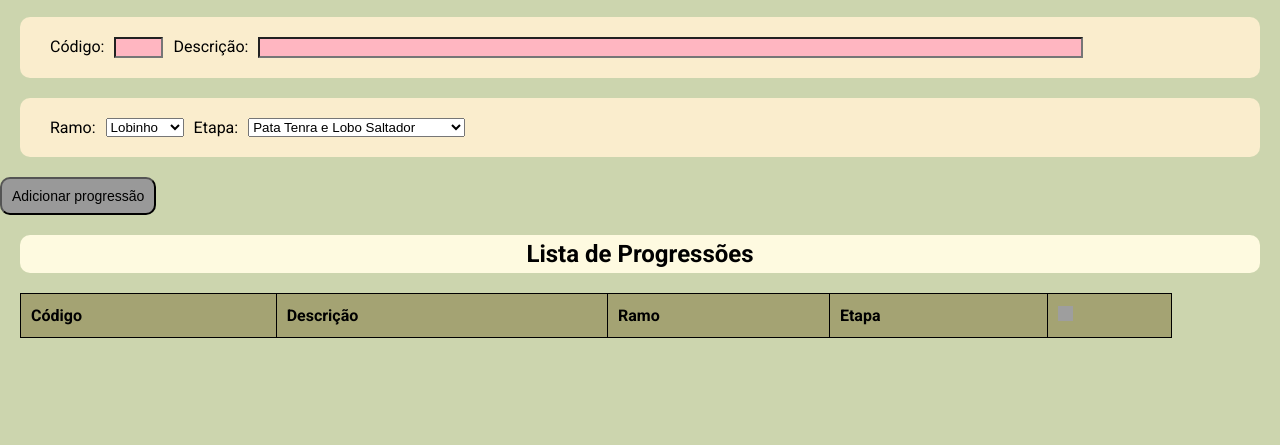
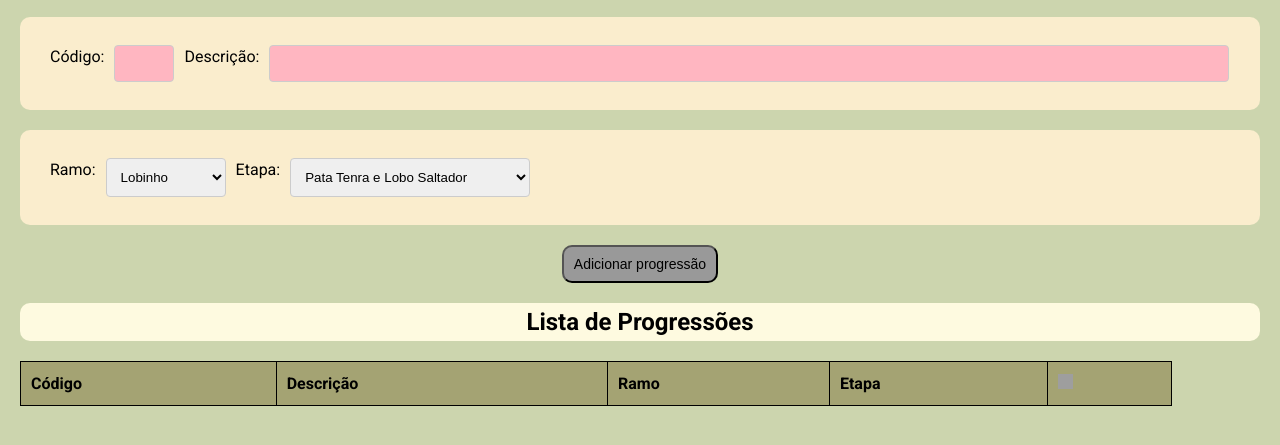
Before and after one commit to rafgartzia/mvp-front-end, a plain HTML site: page index.html in a window 1280 px wide. Shown: the part 181-626 px from the top of the page. Drawn offline with Linux system fonts and the light colour scheme; no server answers; grey boxes are pictures that could not be loaded.

Commit message:
alteracoes

```diff
--- a/index.html
+++ b/index.html
@@ -28,7 +28,7 @@
             <label for="newCode">Código:</label>
             <input type="text" inputmode="numeric" id="newCode" size="3" minlength="1" maxlength="3" required>
             <label for="newDescription">Descrição:</label>
-            <input type="text" id="newDescription" size="100" minlength="10" maxlength="350" required>
+            <input type="text" id="newDescription" minlength="10" maxlength="350" required>
         </div>
         <div class="progbranchphase">
             <label for="newBranch">Ramo:</label>
@@ -48,7 +48,10 @@
                 <option value="Azimute">Azimute</option>
             </select>
         </div>
-        <button onclick="newItem()" class="addProgBtn">Adicionar progressão</button>
+        <div class="btn">
+            <button onclick="newItem()" class="addProgBtn">Adicionar progressão</button>
+        </div>
+
     </section>
 
     <!-- Tabela com items existentes -->
--- a/scripts.js
+++ b/scripts.js
@@ -22,8 +22,9 @@ const getList = async () => {
   Chamada da função para carregamento inicial dos dados
   --------------------------------------------------------------------------------------
 */
-getList()
-
+window.onload = (event) => {
+  getList();
+};
 
 /*
   --------------------------------------------------------------------------------------
--- a/styles.css
+++ b/styles.css
@@ -51,10 +51,56 @@ body {
     border-radius: 10px;
 }
 
+#newDescription {
+    width: 80%;
+    padding: 10px 10px;
+    margin: 8px 0;
+    display: inline-block;
+    border: 1px solid #ccc;
+    border-radius: 4px;
+    box-sizing: border-box;
+}
+
+#newCode {
+    width: 5%;
+    padding: 10px 10px;
+    margin: 8px 0;
+    display: inline-block;
+    border: 1px solid #ccc;
+    border-radius: 4px;
+    box-sizing: border-box;
+}
+
+#newBranch {
+    width: 10%;
+    padding: 10px 10px;
+    margin: 8px 0;
+    display: inline-block;
+    border: 1px solid #ccc;
+    border-radius: 4px;
+    box-sizing: border-box;
+}
+
+#newPhase {
+    width: 20%;
+    padding: 10px 10px;
+    margin: 8px 0;
+    display: inline-block;
+    border: 1px solid #ccc;
+    border-radius: 4px;
+    box-sizing: border-box;
+}
+
 label {
-    padding-left: 10px;
-    padding-right: 10px;
+    padding: 10px;
+    font-size: 16px;
 }
+
+.btn{
+    display: flex;
+    justify-content: center;
+}
+
 .addProgBtn {
     padding: 9px 10px;
     background-color: #999;
```
